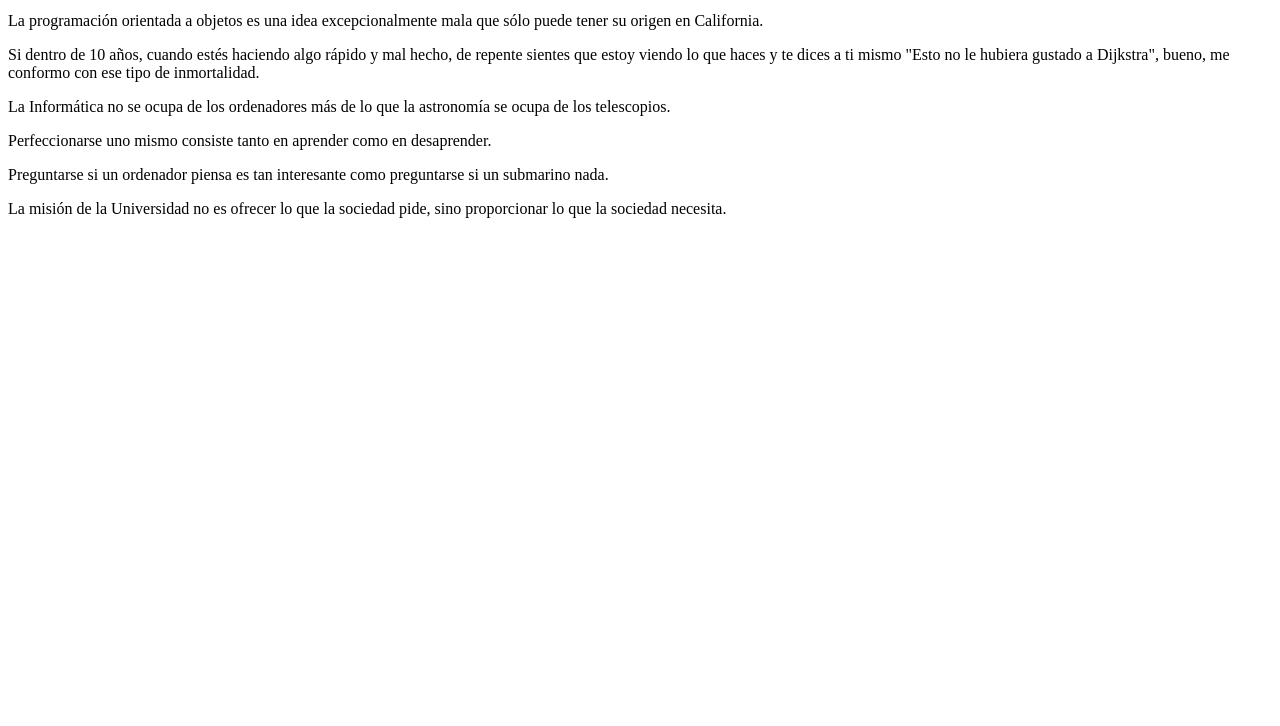
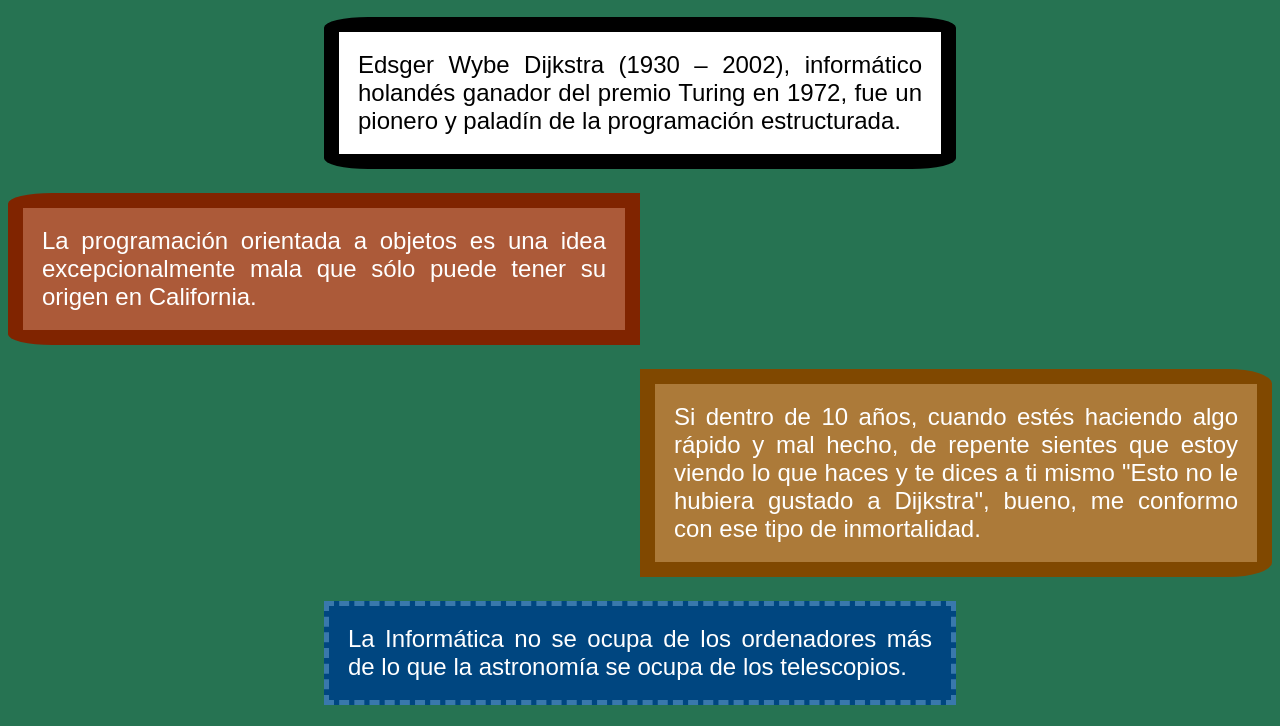
Before and after one commit to Anadoez/Citas, a plain HTML site: page index.html in a window 1280 px wide. Shown: the part 102-828 px from the top of the page. Before the commit the page ends 800 px from the top, so only its background shows below. Drawn offline with Linux system fonts and the light colour scheme.

Commit message:
html classes css

```diff
--- a/citas.css
+++ b/citas.css
@@ -1,3 +1,52 @@
 @charset "UTF-8";
 /*Desarrollado por: Diana*/
 /* ***********Estilos generales******************* */
+body{
+    font-family: sans-serif;
+    background-color: #267352;
+    font-size:150%;
+}
+h1{
+    color:white;
+    text-shadow: 4px 0 black;
+    text-transform:uppercase;
+    text-align: left;
+}
+p{
+    text-align: justify;
+}
+/* ***********Clases****************************** */
+.intro{
+    border: 15px solid black;
+    border-radius: 7%;
+    margin-left:25%;
+    margin-right: 25%;
+    padding:1.5%;
+    background-color: white;
+}
+.estilo1{
+    border:15px solid #802400;
+    border-top-left-radius: 7%;
+    border-bottom-left-radius:7%;
+    color:white;
+    background-color: #AC5A39;
+    margin-right: 50%;
+    padding:1.5%;
+}
+.estilo2{
+    border: 15px solid #804800;
+    border-top-right-radius: 7%;
+    border-bottom-right-radius:7%;
+    margin-left:50%;
+    padding:1.5%;
+    color:white;
+    background-color: #AC7A39;
+}
+.estilo3{
+    border: 5px dashed #3978AC;
+    margin-left: 25%;
+    margin-right: 25%;
+    padding:1.5%;
+    color:white;
+    background-color: #004680;
+}
--- a/index.html
+++ b/index.html
@@ -15,32 +15,32 @@
        </h1>
     </header>
     <main>
-        <p>Edsger Wybe Dijkstra (1930 – 2002),
+        <p class="intro">Edsger Wybe Dijkstra (1930 – 2002),
             informático holandés ganador del premio Turing en 1972,
             fue un pionero y paladín de la programación estructurada.
         </p>
-        <p>
+        <p class="estilo1">
                 La programación orientada a objetos es una idea
                 excepcionalmente mala que sólo puede tener su origen en California.
         </p>
-        <p>
+        <p class="estilo2">
                 Si dentro de 10 años, cuando estés haciendo algo rápido y mal hecho,
                 de repente sientes que estoy viendo lo que haces y te dices a ti mismo
                 "Esto no le hubiera gustado a Dijkstra", bueno, me conformo con
                 ese tipo de inmortalidad.
         </p>
-        <p>
+        <p class="estilo3">
             La Informática no se ocupa de los ordenadores más de lo que la
             astronomía se ocupa de los telescopios.
         </p>
-        <p>
+        <p class="estilo1">
             Perfeccionarse uno mismo consiste tanto en aprender como en desaprender.
         </p>
-        <p>
+        <p class="estilo2">
             Preguntarse si un ordenador piensa es tan interesante como preguntarse
             si un submarino nada.
         </p>
-        <p>
+        <p class="estilo3">
                 La misión de la Universidad no es ofrecer lo que la sociedad pide,
                 sino proporcionar lo que la sociedad necesita.
         </p>
```
